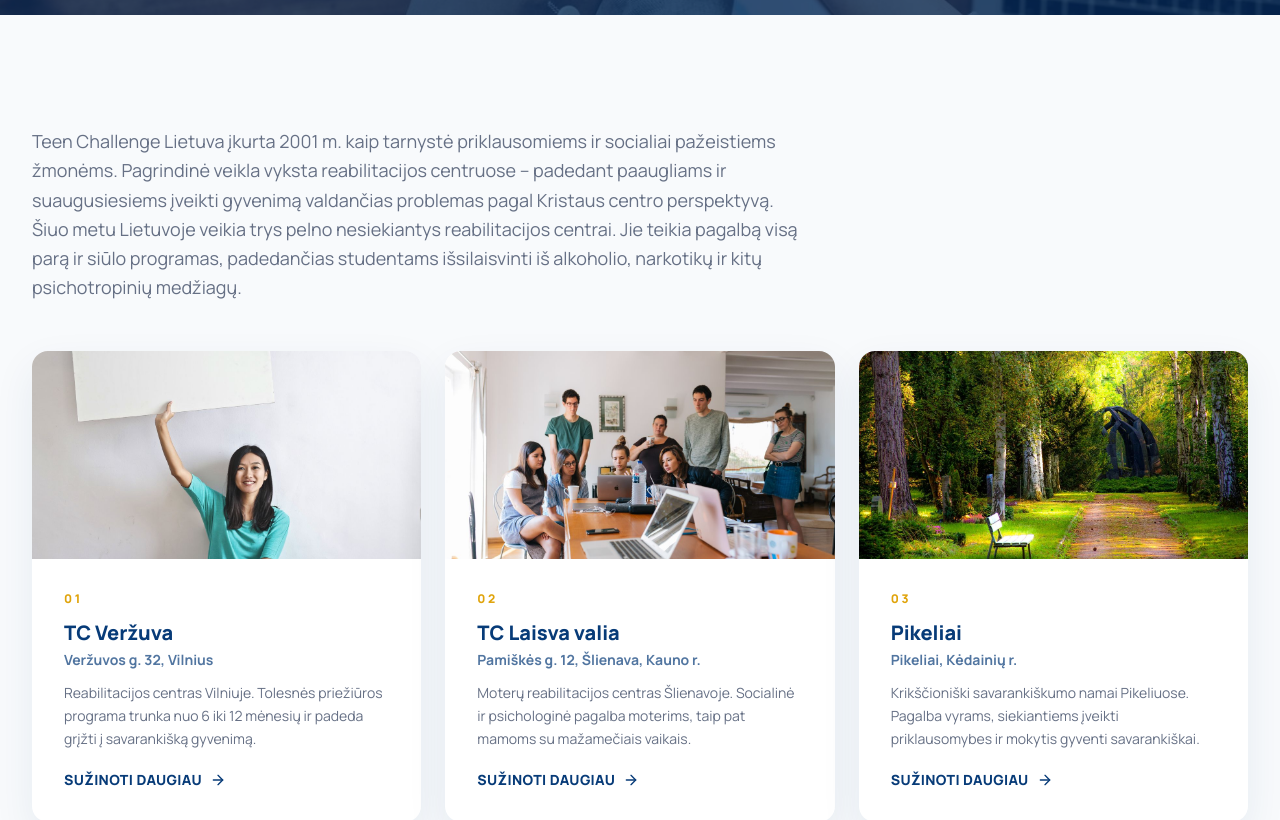
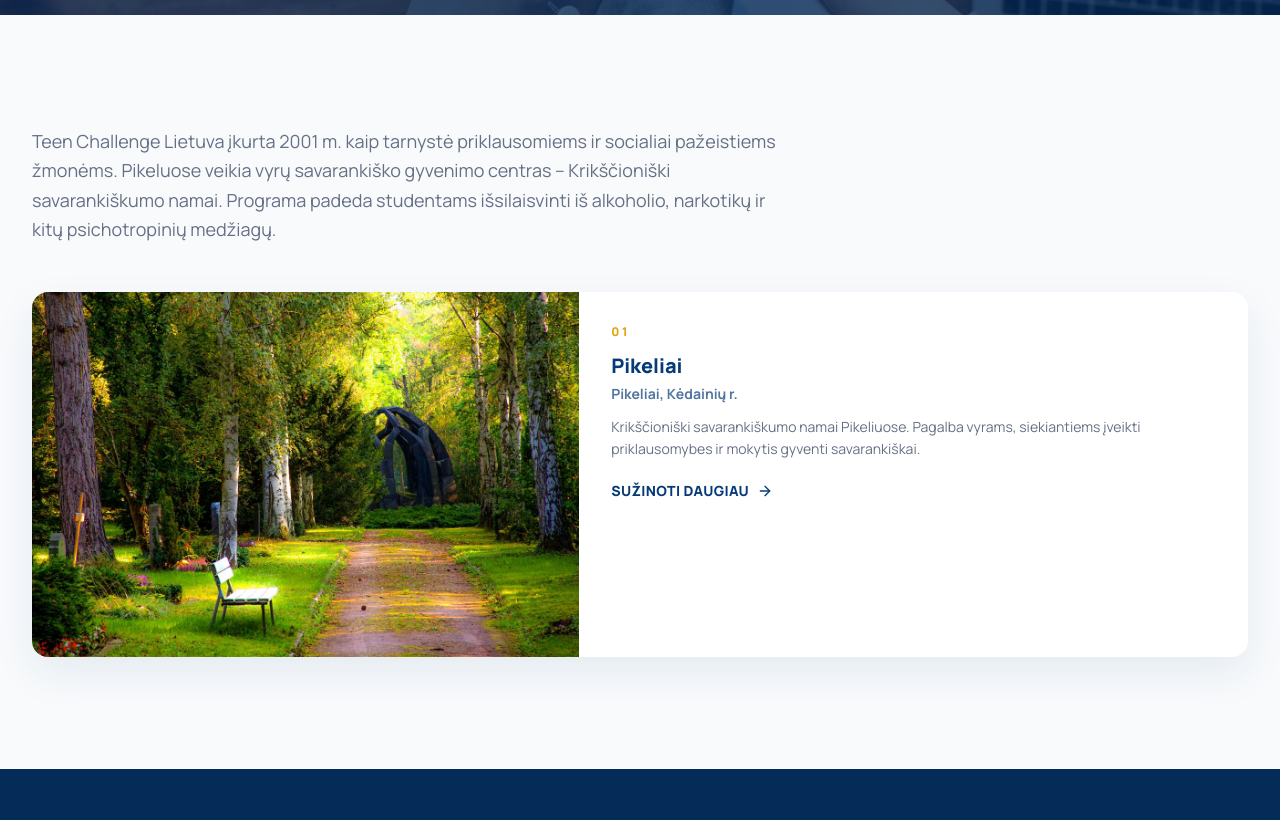
Before and after one commit to Apex-Web-Worx/teen-challenge-lietuva, a React (Vite) app: page /musu-veikla in a window 1280 px wide. Shown: the part 385-1205 px from the top of the page. Built offline with nearby package versions, Linux system fonts and the light colour scheme.

Commit message:
Keep only the Pikeliai center on Mūsų veikla
Remove TC Veržuva and TC Laisva valia so the activity pages describe
the Pikeliai independent living center alone.

Co-authored-by: apexwebworxusa-svg <apexwebworxusa-svg@users.noreply.github.com>

```diff
--- a/src/components/ProgramsSection.tsx
+++ b/src/components/ProgramsSection.tsx
@@ -28,18 +28,18 @@ export function ProgramsSection({ showIntro = true }: ProgramsSectionProps) {
           </FadeIn>
         )}
 
-        <div className="mt-12 grid gap-6 md:grid-cols-2 lg:grid-cols-3">
+        <div className="mt-12 grid gap-6">
           {programs.map((program, index) => (
             <FadeIn key={program.id} delay={index * 80}>
               <Link
                 href={program.href}
-                className="group flex h-full flex-col overflow-hidden rounded-[16px] bg-white shadow-[0_16px_40px_rgba(7,59,120,0.08)] transition duration-300 hover:-translate-y-1 hover:shadow-[0_22px_48px_rgba(7,59,120,0.14)]"
+                className="group grid overflow-hidden rounded-[16px] bg-white shadow-[0_16px_40px_rgba(7,59,120,0.08)] transition duration-300 hover:-translate-y-1 hover:shadow-[0_22px_48px_rgba(7,59,120,0.14)] sm:grid-cols-[0.9fr_1.1fr]"
               >
                 <div className="overflow-hidden">
                   <img
                     src={asset(program.image)}
                     alt={program.imageAlt}
-                    className="h-52 w-full object-cover transition duration-700 group-hover:scale-105"
+                    className="h-52 w-full object-cover transition duration-700 group-hover:scale-105 sm:h-full"
                   />
                 </div>
                 <div className="flex flex-1 flex-col p-6 sm:p-8">
--- a/src/data/programs.ts
+++ b/src/data/programs.ts
@@ -1,6 +1,5 @@
 // Center copy is taken from official Teen Challenge sources:
-// Europe Teen Challenge Lithuania page, VšĮ „TC Laisva valia“ site,
-// and publicly confirmed center locations.
+// Europe Teen Challenge Lithuania page and publicly confirmed Pikeliai location.
 
 export type Program = {
   id: string;
@@ -21,56 +20,13 @@ export type Program = {
 export const programsIntro = {
   title: "Mūsų veikla",
   description:
-    "Teen Challenge Lietuva įkurta 2001 m. kaip tarnystė priklausomiems ir socialiai pažeistiems žmonėms. Pagrindinė veikla vyksta reabilitacijos centruose – padedant paaugliams ir suaugusiesiems įveikti gyvenimą valdančias problemas pagal Kristaus centro perspektyvą. Šiuo metu Lietuvoje veikia trys pelno nesiekiantys reabilitacijos centrai. Jie teikia pagalbą visą parą ir siūlo programas, padedančias studentams išsilaisvinti iš alkoholio, narkotikų ir kitų psichotropinių medžiagų.",
+    "Teen Challenge Lietuva įkurta 2001 m. kaip tarnystė priklausomiems ir socialiai pažeistiems žmonėms. Pikeluose veikia vyrų savarankiško gyvenimo centras – Krikščioniški savarankiškumo namai. Programa padeda studentams išsilaisvinti iš alkoholio, narkotikų ir kitų psichotropinių medžiagų.",
 };
 
 export const programs: Program[] = [
   {
-    id: "verzuva",
+    id: "pikeliai",
     number: "01",
-    slug: "tc-verzuva",
-    title: "TC Veržuva",
-    location: "Veržuvos g. 32, Vilnius",
-    audience: "Vyrų bendruomenė",
-    established: "2002 m.",
-    duration: "6–12 mėn.",
-    description:
-      "Reabilitacijos centras Vilniuje. Tolesnės priežiūros programa trunka nuo 6 iki 12 mėnesių ir padeda grįžti į savarankišką gyvenimą.",
-    longDescription: [
-      "Reabilitacijos centras „TC Veržuva“ oficialiai įkurtas 2002 m. Tai vyrų reabilitacijos bendruomenė, įsikūrusi Veržuvos g. 32, Vilniuje.",
-      "Mūsų tolesnės priežiūros programa trunka nuo 6 iki 12 mėnesių. Ji padeda programą baigusiems žmonėms visavertiškai įsilieti į visuomenę ir palydi asmenis pereinant iš izoliacijos į savo namų bendruomenes.",
-      "Pagrindinis mūsų tikslas – apsaugoti studentus nuo grįžimo į seną gyvenimą: įtraukti juos į tarnystę, Biblijos studijas ir stiprinti savarankiško gyvenimo įgūdžius.",
-    ],
-    image: "images/program-rehab.jpg",
-    imageAlt: "Ramus rytas gamtoje. Iliustracinė nuotrauka apie vidinį atsinaujinimą.",
-    href: "/musu-veikla/tc-verzuva",
-  },
-  {
-    id: "laisva-valia",
-    number: "02",
-    slug: "tc-laisva-valia",
-    title: "TC Laisva valia",
-    location: "Pamiškės g. 12, Šlienava, Kauno r.",
-    audience: "Moterys ir mamos su vaikais",
-    established: "2011 m.",
-    duration: "12–14 mėn.",
-    description:
-      "Moterų reabilitacijos centras Šlienavoje. Socialinė ir psichologinė pagalba moterims, taip pat mamoms su mažamečiais vaikais.",
-    longDescription: [
-      "Viešoji įstaiga „TC Laisva valia“ yra pelno nesiekianti organizacija, kuri savo veiklą pradėjo 2011 m. balandžio 28 d. Įstaigos steigėjas yra Labdaros ir paramos fondas „Teen Challenge“. Įstaigos veikla yra siejama su Lietuvos evangelinio tikėjimo krikščionių sąjunga.",
-      "Mes teikiame socialines ir psichologines reabilitacijos paslaugas moterims, priklausomoms nuo psichoaktyviųjų medžiagų. Esame įsikūrę Kauno marių pusiasalyje į rytus nuo Kauno miesto, Šlienavos gyvenvietėje. Mūsų įstaigoje nuolat gyvena nuo 7 iki 13 darbingo amžiaus moterų, turinčių priklausomybę nuo narkotikų, alkoholio ar vaistų. Dalis centro darbuotojų taip pat turėję priklausomybę žmonės, baigę reabilitacijos kursą ir turintys blaivaus gyvenimo patirtį.",
-      "Centro privalumas – galimybė priimti moteris su vaikais ir sudaryti sąlygas sveikiems mamos ir vaiko santykiams.",
-      "Asmenys, priklausomi nuo psichoaktyviųjų medžiagų, yra praradę svajones, tikėjimą savimi, galimybę kontroliuoti savo gyvenimą. Svaigalus jie dažniausiai pasirenka kaip psichologinės gynybos būdą apsiginti nuo „neteisingo“ pasaulio, kuriame neįmanoma būti laimingam. Šiuo atveju veikia standartinė vidinė programa: „Manęs negerbia, manęs nepripažįsta, aš esu niekas, aš nežinau, ką veikti, aš negaunu, ko noriu. Todėl pasitraukiu iš šio žiauraus pasaulio į iliuzinį, kuriame viskas gerai“.",
-      "Mes siekiame, kad moterys pačios dalyvautų savo įgalinime, t. y. kad suprastų, jog turi nepanaudotų energijos ir varomosios jėgos išteklių, kad atsikratytų aukos mąstysenos bei matytų aplinką kaip esančią pilną išteklių. Pilnas reabilitacijos kursas trunka nuo 12 iki 14 mėnesių.",
-      "Beveik visi žmonės, priklausomi nuo psichoaktyviųjų medžiagų, išgyvena pridėtinį bejėgiškumą ir netikėjimą pokyčiais, o to rezultatas – apatija, noro kovoti dėl daugiau galių stoka. Todėl, jei norime XXI amžiuje gyventi be narkotikų, turime susimąstyti – kuo juos galima pakeisti, kad žemės gyventojai patirtų kuo mažiau kančių, skausmo arba mokėtų kitaip su kylančiomis problemomis bei jausmais susitvarkyti. Todėl stenkimės visuomenėje įtvirtinti tokias žinias ir nuostatas, kurios palengvintų žmonių gyvenimą, kad jiems lengviau būtų kovoti su savo trūkumais bei problemomis ir šitas jų kančios kelias trumpėtų. Siekime, kad gyvenimas taptų kupinas Išminties, Teisingumo, Tikėjimo ir Meilės.",
-    ],
-    image: "images/program-community.jpg",
-    imageAlt: "Žmonių grupė, susėdusi kartu. Iliustracinė nuotrauka.",
-    href: "/musu-veikla/tc-laisva-valia",
-  },
-  {
-    id: "pikeliai",
-    number: "03",
     slug: "pikeliai",
     title: "Pikeliai",
     location: "Pikeliai, Kėdainių r.",
--- a/src/pages/ProgramDetail.tsx
+++ b/src/pages/ProgramDetail.tsx
@@ -58,6 +58,7 @@ export default function ProgramDetail() {
             className="w-full rounded-[16px] object-cover"
           />
         </div>
+        {others.length > 0 ? (
           <div className="mx-auto mt-16 max-w-7xl px-4 sm:px-6 lg:px-8">
             <h2 className="text-2xl font-extrabold text-navy">Kiti centrai</h2>
             <div className="mt-6 grid gap-4 md:grid-cols-2">
@@ -74,6 +75,7 @@ export default function ProgramDetail() {
               ))}
             </div>
           </div>
+        ) : null}
       </section>
     </Layout>
   );
--- a/src/pages/Programs.tsx
+++ b/src/pages/Programs.tsx
@@ -8,14 +8,14 @@ export default function Programs() {
   useSeo({
     title: programsIntro.title,
     description:
-      "Trys Teen Challenge Lietuva reabilitacijos centrai – Veržuva, Šlienava ir Pikeliai. Pagalba visą parą vyrams, moterims ir mamoms su vaikais.",
+      "Teen Challenge vyrų savarankiško gyvenimo centras Pikeliuose. Pagalba vyrams, siekiantiems įveikti priklausomybes.",
   });
 
   return (
     <Layout>
       <PageHero
         title={programsIntro.title}
-        description="Trys reabilitacijos centrai Lietuvoje: Veržuva, Šlienava ir Pikeliai."
+        description="Krikščioniški savarankiškumo namai Pikeliuose."
         image="images/community.jpg"
       />
       <ProgramsSection showIntro={false} />
```
Also changed, not shown: 1 other file (tests, documents, lock files or other folders). Lines whose indentation alone changed are shown as unchanged.
